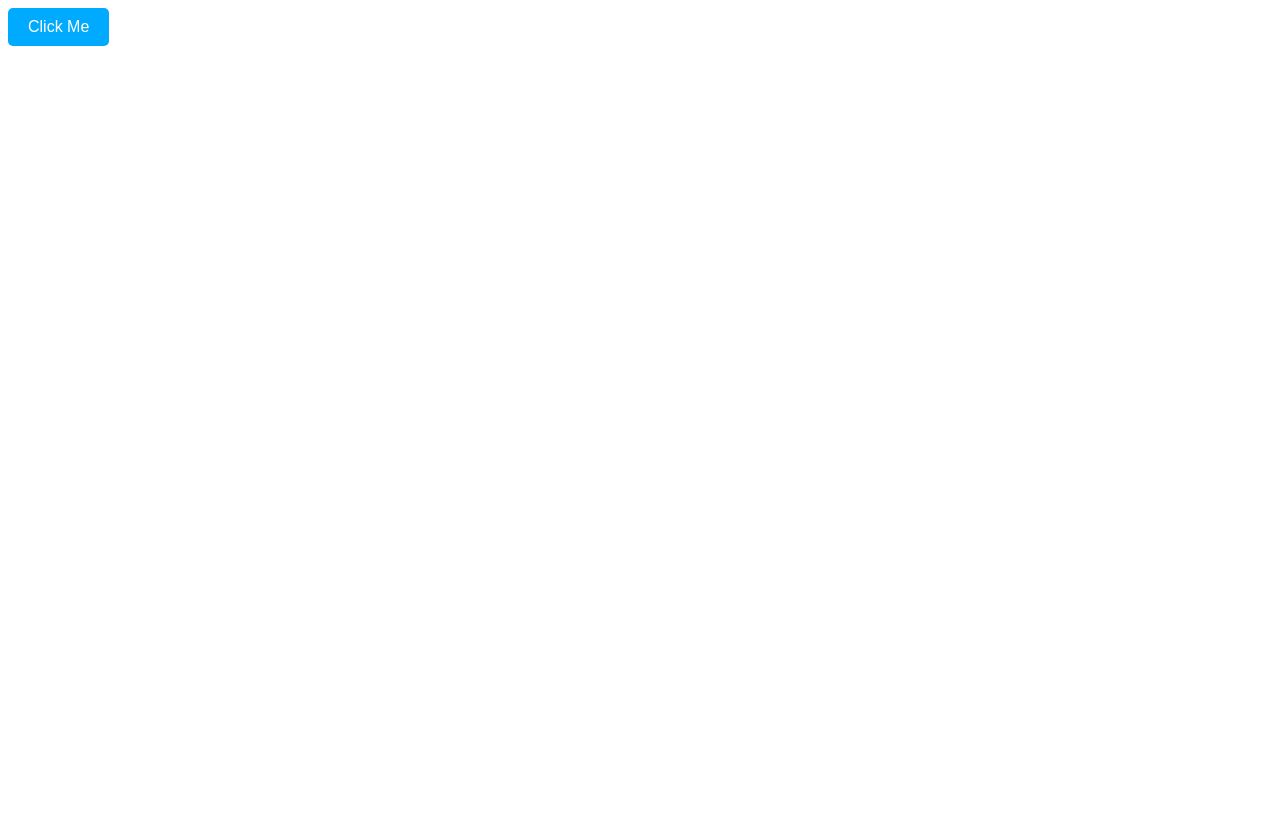
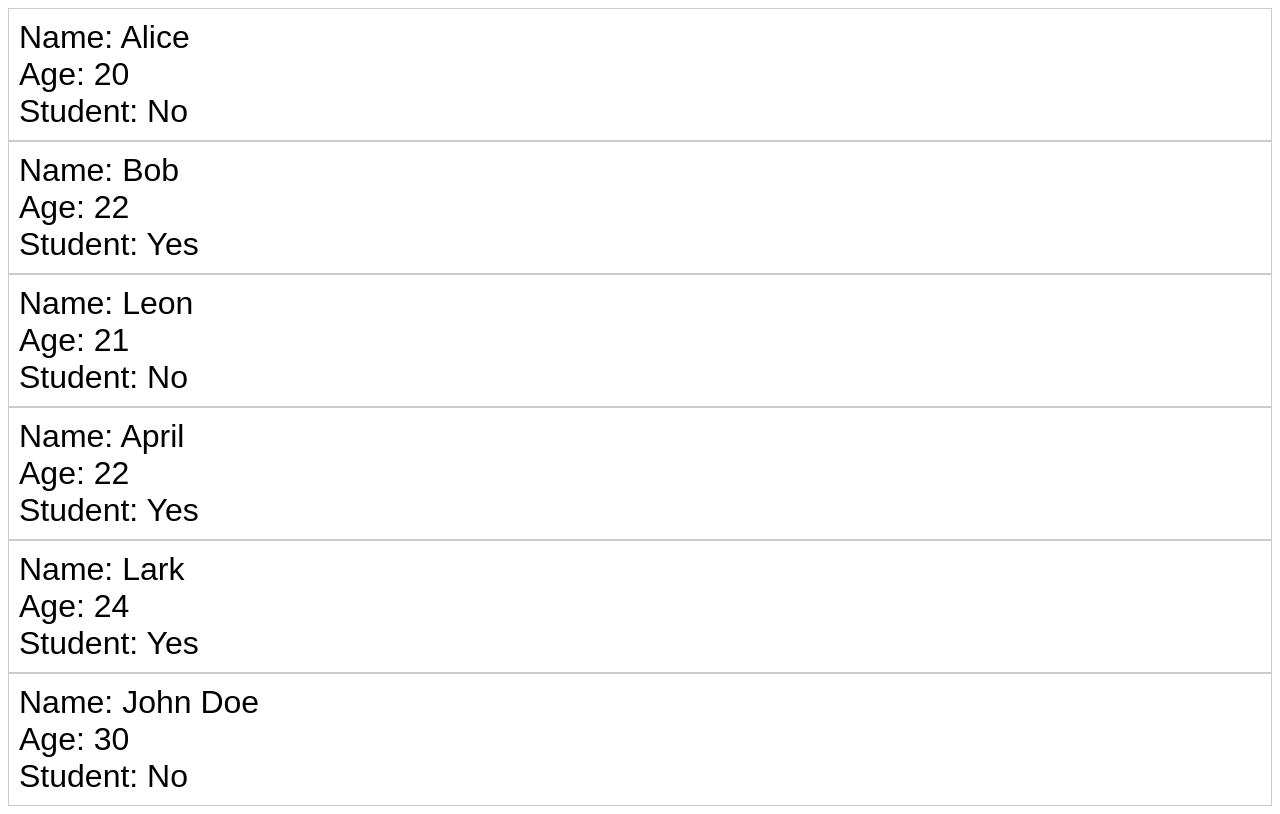
Before and after one commit to Karllouise-code/react-pure-4hrs, a React (Vite) app: page / in a window 1280 px wide. Built offline with nearby package versions, Linux system fonts and the light colour scheme.

Commit message:
feat: add Student component and integrate it into App; update styles for Student

```diff
--- a/package.json
+++ b/package.json
@@ -10,6 +10,7 @@
     "preview": "vite preview"
   },
   "dependencies": {
+    "prop-types": "^15.8.1",
     "react": "^19.1.1",
     "react-dom": "^19.1.1"
   },
--- a/src/App.jsx
+++ b/src/App.jsx
@@ -2,7 +2,8 @@
 import Footer from './Footer.jsx'
 import Food from './Food.jsx' */
 // import Card from './Card.jsx'
-import Button from './Button.jsx'
+// import Button from './Button.jsx'
+import Student from './Student.jsx'
 
 function App() {
   return (
@@ -20,7 +21,13 @@ function App() {
       <Card />
       <Card />
       <Card /> */}
-      <Button />
+      {/* <Button /> */}
+      <Student name="Alice" age={20} />
+      <Student name="Bob" age={22} isStudent={true} />
+      <Student name="Leon" age={21} isStudent={false} />
+      <Student name="April" age={22} isStudent={true} />
+      <Student name="Lark" age={24} isStudent={true} />
+      <Student age={30} />
     </>
   )
 
--- /dev/null
+++ b/src/Student.jsx
@@ -0,0 +1,20 @@
+import PropTypes from 'prop-types';
+
+// function Student(props) {
+function Student({name = 'John Doe', age = 20, isStudent = false}) {
+  return (
+    <div className="student">
+      <p>Name: {name}</p>
+      <p>Age: {age}</p>
+      <p>Student: {isStudent ? 'Yes' : 'No'}</p>
+    </div>
+  );
+}
+
+Student.propTypes = {
+    name: PropTypes.string.isRequired,
+    age: PropTypes.number.isRequired,
+    isStudent: PropTypes.bool.isRequired
+}
+
+export default Student;
--- a/src/index.css
+++ b/src/index.css
@@ -36,3 +36,14 @@
   cursor: pointer;
   border-radius: 5px;
 } */
+
+.student {
+  font-family: Arial, Helvetica, sans-serif;
+  font-size: 2em;
+  padding: 10px;
+  border: 1px solid hsl(0, 0%, 80%);
+}
+
+.student p {
+  margin: 0;
+}
```
Also changed, not shown: 1 other file (tests, documents, lock files or other folders).
